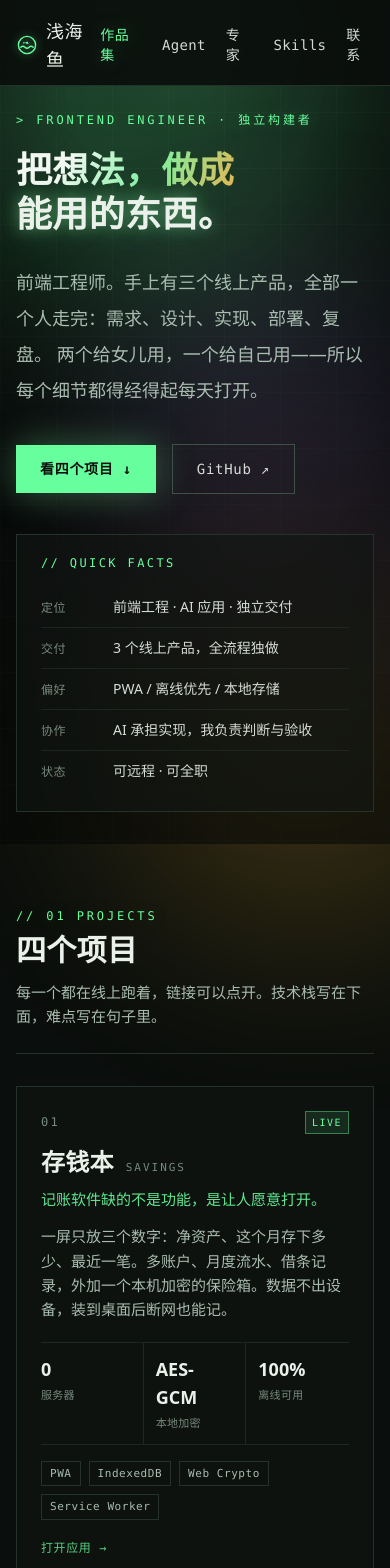
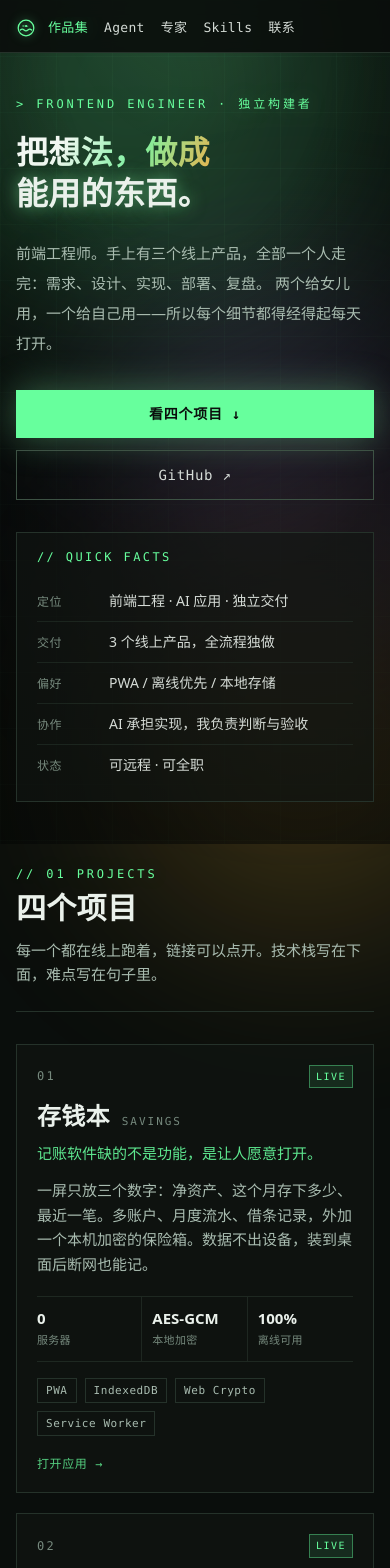
Before and after one commit to yuwangjuan1/syvia_platform, a Next.js app: page /portfolio in a window 390 px wide. Shown: the top 1568 px of the page. Built offline with nearby package versions, Linux system fonts and the light colour scheme.

Commit message:
作品集与导航移动端适配
导航改为可横向滚动的紧凑布局，移动端隐藏站名只留标记；标题/间距/卡片内边距/指标字号按断点收窄；CTA 与联系方式按钮移动端整宽；指标数值改为不换行并缩短为 2h→3min，避免窄屏溢出。

```diff
--- a/src/app/portfolio/page.tsx
+++ b/src/app/portfolio/page.tsx
@@ -64,7 +64,7 @@ const PROJECTS: Project[] = [
       "Markdown 进，公众号草稿出：自动排版、金句卡、图片上传、封面裁切、SEO 元数据，图片按公众号要求自动换成可引用的地址。写完 push，GitHub Actions 自动发布站点。",
     metrics: [
       { value: "1 条", label: "命令发布" },
-      { value: "2h → 3min", label: "排版耗时" },
+      { value: "2h→3min", label: "排版耗时" },
       { value: "0", label: "手动上传" },
     ],
     stack: ["Node.js", "微信 API", "GitHub Actions", "Markdown 解析"],
@@ -129,7 +129,7 @@ const WORKING = [
 ];
 
 const CARD_CLASS =
-  "card-glow group flex flex-col border border-line bg-panel/60 p-6 transition-all hover:border-phos/50";
+  "card-glow group flex flex-col border border-line bg-panel/60 p-5 transition-all hover:border-phos/50 sm:p-6";
 
 function ProjectInner({ p }: { p: Project }) {
   return (
@@ -155,8 +155,10 @@ function ProjectInner({ p }: { p: Project }) {
 
       <div className="mt-5 grid grid-cols-3 divide-x divide-line/70 border-y border-line/70">
         {p.metrics.map((m) => (
-          <div key={m.label} className="px-3 py-3 first:pl-0 last:pr-0">
-            <div className="font-display text-lg font-extrabold text-paper">{m.value}</div>
+          <div key={m.label} className="min-w-0 px-2.5 py-3 first:pl-0 last:pr-0 sm:px-3">
+            <div className="whitespace-nowrap font-display text-[15px] font-extrabold leading-tight text-paper sm:text-lg">
+              {m.value}
+            </div>
             <div className="mt-0.5 text-[11px] tracking-wide text-faint">{m.label}</div>
           </div>
         ))}
@@ -196,14 +198,14 @@ function ProjectCard({ p }: { p: Project }) {
 
 export default function PortfolioPage() {
   return (
-    <main className="relative z-10 mx-auto max-w-6xl px-4 pb-24 pt-28 sm:px-6 sm:pt-36">
-      <section className="grid items-end gap-10 lg:grid-cols-[1fr_380px]">
+    <main className="relative z-10 mx-auto max-w-6xl px-4 pb-20 pt-24 sm:px-6 sm:pb-24 sm:pt-36">
+      <section className="grid items-end gap-8 sm:gap-10 lg:grid-cols-[1fr_380px]">
         <div>
           <p className="rise font-mono text-xs font-medium tracking-[0.24em] text-phos text-glow-soft">
             {">"} FRONTEND ENGINEER · 独立构建者
           </p>
           <h1
-            className="rise mt-5 font-display text-4xl font-extrabold leading-[1.22] sm:text-5xl lg:text-[56px]"
+            className="rise mt-5 font-display text-[32px] font-extrabold leading-[1.28] sm:text-5xl sm:leading-[1.22] lg:text-[56px]"
             style={{ animationDelay: "0.08s" }}
           >
             <span className="gradient-text">把想法，做成</span>
@@ -211,16 +213,16 @@ export default function PortfolioPage() {
             <span className="text-paper text-glow">能用的东西。</span>
           </h1>
           <p
-            className="rise mt-7 max-w-xl text-lg leading-loose text-mist"
+            className="rise mt-6 max-w-xl text-[15px] leading-loose text-mist sm:mt-7 sm:text-lg"
             style={{ animationDelay: "0.16s" }}
           >
             前端工程师。手上有三个线上产品，全部一个人走完：需求、设计、实现、部署、复盘。
             两个给女儿用，一个给自己用——所以每个细节都得经得起每天打开。
           </p>
-          <div className="rise mt-9 flex flex-wrap items-center gap-4" style={{ animationDelay: "0.24s" }}>
+          <div className="rise mt-8 flex flex-wrap items-center gap-3 sm:mt-9 sm:gap-4" style={{ animationDelay: "0.24s" }}>
             <a
               href="#projects"
-              className="bg-phos px-6 py-3.5 font-mono text-sm font-bold tracking-wider text-ink shadow-[0_0_36px_rgba(127,240,160,0.35)] transition-all hover:bg-paper hover:shadow-[0_0_44px_rgba(234,241,235,0.4)]"
+              className="flex w-full items-center justify-center bg-phos px-6 py-3.5 font-mono text-sm font-bold tracking-wider text-ink shadow-[0_0_36px_rgba(127,240,160,0.35)] transition-all hover:bg-paper hover:shadow-[0_0_44px_rgba(234,241,235,0.4)] sm:w-auto"
             >
               看四个项目 {"\u2193"}
             </a>
@@ -228,7 +230,7 @@ export default function PortfolioPage() {
               href={SITE.github}
               target="_blank"
               rel="noreferrer"
-              className="border border-linebright px-6 py-3.5 font-mono text-sm font-medium tracking-wider text-paper/90 transition-all hover:border-phos hover:text-phos"
+              className="flex w-full items-center justify-center border border-linebright px-6 py-3.5 font-mono text-sm font-medium tracking-wider text-paper/90 transition-all hover:border-phos hover:text-phos sm:w-auto"
             >
               GitHub {"\u2197"}
             </a>
@@ -236,7 +238,7 @@ export default function PortfolioPage() {
         </div>
 
         <div
-          className="rise border border-line bg-panel/60 px-6 py-5"
+          className="rise border border-line bg-panel/60 px-5 py-4 sm:px-6 sm:py-5"
           style={{ animationDelay: "0.3s" }}
         >
           <p className="font-mono text-xs font-medium tracking-[0.2em] text-phos">{"//"} QUICK FACTS</p>
@@ -257,7 +259,7 @@ export default function PortfolioPage() {
         </div>
       </section>
 
-      <section id="projects" className="mt-24 scroll-mt-24">
+      <section id="projects" className="mt-16 scroll-mt-24 sm:mt-24">
         <SectionHead
           index="01"
           en="PROJECTS"
@@ -271,14 +273,14 @@ export default function PortfolioPage() {
         </div>
       </section>
 
-      <section className="mt-24">
+      <section className="mt-16 sm:mt-24">
         <SectionHead
           index="02"
           en="CAPABILITIES"
           title="能做什么"
           sub="按能力分组，不按熟练度打分——打分没意义，项目里有证据。"
         />
-        <div className="mt-8 grid gap-x-10 gap-y-4 border border-line bg-panel/60 px-6 py-6 sm:grid-cols-2">
+        <div className="mt-8 grid gap-x-10 gap-y-4 border border-line bg-panel/60 px-5 py-5 sm:px-6 sm:py-6 sm:grid-cols-2">
           {CAPABILITIES.map((g) => (
             <p key={g.group} className="text-sm leading-relaxed">
               <span className="mr-3 font-mono text-xs font-bold tracking-wider text-phos">
@@ -290,7 +292,7 @@ export default function PortfolioPage() {
         </div>
       </section>
 
-      <section className="mt-24">
+      <section className="mt-16 sm:mt-24">
         <SectionHead
           index="03"
           en="HOW I WORK"
@@ -301,7 +303,7 @@ export default function PortfolioPage() {
           {WORKING.map((w, i) => (
             <div
               key={w.title}
-              className="card-glow border border-line bg-panel/60 p-6 hover:border-linebright"
+              className="card-glow border border-line bg-panel/60 p-5 hover:border-linebright sm:p-6"
             >
               <span className="text-glow-soft font-mono text-2xl font-bold text-phos">
                 {String(i + 1).padStart(2, "0")}
@@ -313,12 +315,12 @@ export default function PortfolioPage() {
         </div>
       </section>
 
-      <section className="mt-24">
+      <section className="mt-16 sm:mt-24">
         <SectionHead index="04" en="CONTACT" title="聊聊" sub="看项目、问细节、谈合作，都可以直接来。" />
-        <div className="mt-8 flex flex-wrap items-center gap-4">
+        <div className="mt-8 flex flex-col items-stretch gap-3 sm:flex-row sm:flex-wrap sm:items-center sm:gap-4">
           <Link
             href="/contact"
-            className="bg-phos px-6 py-3.5 font-mono text-sm font-bold tracking-wider text-ink shadow-[0_0_36px_rgba(127,240,160,0.35)] transition-all hover:bg-paper"
+            className="flex items-center justify-center bg-phos px-6 py-3.5 font-mono text-sm font-bold tracking-wider text-ink shadow-[0_0_36px_rgba(127,240,160,0.35)] transition-all hover:bg-paper sm:w-auto"
           >
             联系方式 {"\u2192"}
           </Link>
@@ -326,7 +328,7 @@ export default function PortfolioPage() {
             href={SITE.github}
             target="_blank"
             rel="noreferrer"
-            className="border border-linebright px-6 py-3.5 font-mono text-sm font-medium tracking-wider text-paper/90 transition-all hover:border-phos hover:text-phos"
+            className="flex items-center justify-center border border-linebright px-6 py-3.5 font-mono text-sm font-medium tracking-wider text-paper/90 transition-all hover:border-phos hover:text-phos sm:w-auto"
           >
             github.com/yuwangjuan1 {"\u2197"}
           </a>
@@ -334,7 +336,7 @@ export default function PortfolioPage() {
             href={SITE.gitee}
             target="_blank"
             rel="noreferrer"
-            className="border border-line px-6 py-3.5 font-mono text-sm font-medium tracking-wider text-mist transition-all hover:border-phos hover:text-phos"
+            className="flex items-center justify-center border border-line px-6 py-3.5 font-mono text-sm font-medium tracking-wider text-mist transition-all hover:border-phos hover:text-phos sm:w-auto"
           >
             gitee.com/syvia {"\u2197"}
           </a>
--- a/src/components/nav-bar.tsx
+++ b/src/components/nav-bar.tsx
@@ -17,12 +17,15 @@ export default function NavBar() {
   const pathname = usePathname();
   return (
     <header className="fixed inset-x-0 top-0 z-50 border-b border-line bg-ink/90 backdrop-blur">
-      <div className="mx-auto flex max-w-6xl items-center justify-between px-4 pt-[17px] pb-[12px] sm:px-6">
-        <Link href="/" className="flex items-center gap-2 font-display text-lg tracking-wide text-paper">
-          <LogoMark className="h-[22px] w-[22px] shrink-0 text-phos" />
-          {SITE.system}
+      <div className="mx-auto flex max-w-6xl items-center gap-3 px-4 pt-[17px] pb-[12px] sm:gap-6 sm:px-6">
+        <Link
+          href="/"
+          className="flex shrink-0 items-center gap-2 font-display text-base tracking-wide text-paper sm:text-lg"
+        >
+          <LogoMark className="h-5 w-5 shrink-0 text-phos sm:h-[22px] sm:w-[22px]" />
+          <span className="hidden sm:inline">{SITE.system}</span>
         </Link>
-        <nav className="flex items-center gap-5 font-mono text-sm font-medium tracking-wide sm:gap-7">
+        <nav className="flex flex-1 items-center gap-4 overflow-x-auto font-mono text-[13px] font-medium tracking-wide [&::-webkit-scrollbar]:hidden sm:justify-end sm:gap-7 sm:text-sm [scrollbar-width:none]">
           {NAV.map((item) => {
             const active = pathname === item.href || pathname.startsWith(`${item.href}/`);
             return (
@@ -31,8 +34,8 @@ export default function NavBar() {
                 href={item.href}
                 className={
                   active
-                    ? "text-phos text-glow-soft"
-                    : "text-paper/90 transition-colors hover:text-phos hover:text-glow-soft"
+                    ? "shrink-0 whitespace-nowrap text-phos text-glow-soft"
+                    : "shrink-0 whitespace-nowrap text-paper/90 transition-colors hover:text-phos hover:text-glow-soft"
                 }
               >
                 {item.label}
```
